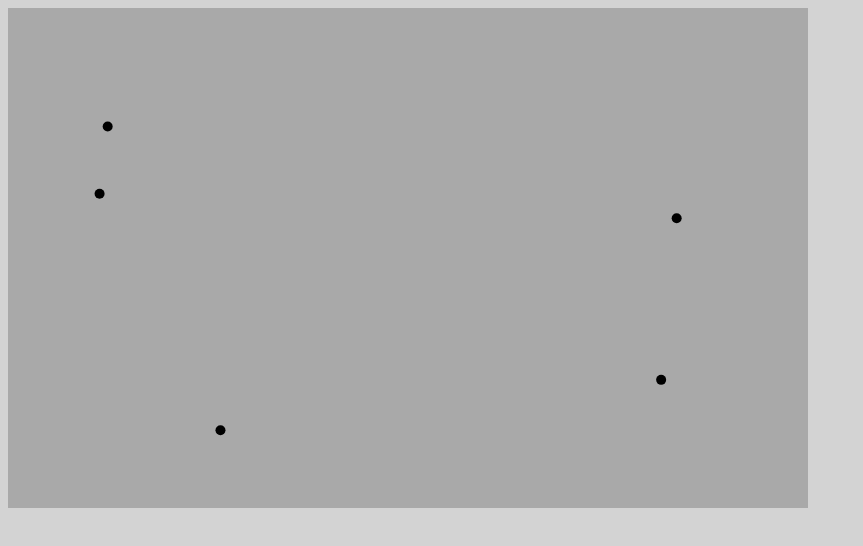
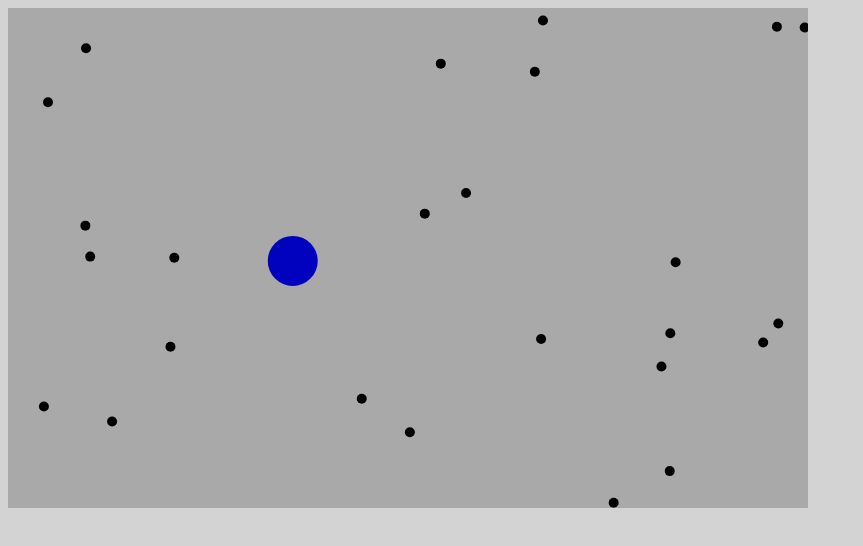
Before and after one commit to griff4692/asteroids, a plain HTML site: page asteroids/index.html in a window 1280 px wide. Shown: the whole page, without its empty margins (0-863 px from the left). Drawn offline with Linux system fonts and the light colour scheme.

Commit message:
Add Ship object.

```diff
--- a/asteroids/index.html
+++ b/asteroids/index.html
@@ -18,6 +18,7 @@
     <script src="lib/util.js"></script>
     <script src="lib/movingObject.js"></script>
     <script src="lib/asteroid.js"></script>
+    <script src="lib/ship.js"></script>
     <script src="lib/game.js"></script>
     <script src="lib/gameView.js"></script>
     <script>
--- a/asteroids/lib/asteroid.js
+++ b/asteroids/lib/asteroid.js
@@ -8,7 +8,7 @@
       pos: posObj.pos,
       vel: Asteroids.Util.randomVec(5),
       radius: Asteroid.RADIUS,
-      color: "#000000"
+      color: Asteroid.COLOR
     });
   };
 
--- a/asteroids/lib/game.js
+++ b/asteroids/lib/game.js
@@ -5,18 +5,23 @@
 
   var Game = Asteroids.Game = function () {
     this.asteroids = [];
+    this.ship = new Asteroids.Ship();
 
     for (var i = 0; i < Game.NUM_ASTEROIDS; i += 1) {
       this.addAsteroid();
     }
   };
 
-  Game.NUM_ASTEROIDS = 5;
+  Game.NUM_ASTEROIDS = 25;
   Game.DIM_X = 800;
   Game.DIM_Y = 500;
 
   Game.prototype.addAsteroid = function () {
     this.asteroids.push( new Asteroids.Asteroid({ pos: Game.randomPos() }));
+  }
+
+  Game.prototype.allObjects = function () {
+    return this.asteroids.concat(this.ship);
   }
 
   Game.randomPos = function () {
@@ -26,22 +31,22 @@
   };
 
   Game.prototype.step = function (ctx) {
+    this.draw(ctx);
     this.checkCollisions();
-    this.draw(ctx);
     this.moveObjects();
   };
 
   Game.prototype.draw = function (ctx) {
     ctx.clearRect(0, 0, Game.DIM_X, Game.DIM_Y);
 
-    this.asteroids.forEach( function (asteroid) {
-      asteroid.draw(ctx);
+    this.allObjects().forEach( function (obj) {
+      obj.draw(ctx);
     });
   };
 
   Game.prototype.moveObjects = function () {
-    this.asteroids.forEach( function (asteroid) {
-      asteroid.move();
+    this.allObjects().forEach( function (obj) {
+      obj.move();
     });
   };
 
@@ -53,13 +58,23 @@
   };
 
   Game.prototype.checkCollisions = function () {
-    for (var i = 0; i < this.asteroids.length - 1; i += 1) {
-      for (var j = i + 1; j < this.asteroids.length; j += 1) {
-        if (this.asteroids[i].isCollidedWith(this.asteroids[j])) {
-          alert("Collision!");
+    for (var i = 0; i < this.allObjects().length - 1; i += 1) {
+      var objOne = this.allObjects()[i];
+
+      for (var j = i + 1; j < this.allObjects().length; j += 1) {
+        var objTwo = this.allObjects()[j];
+
+        if (objOne.isCollidedWith(objTwo)) {
+          if (objTwo instanceof Asteroids.Ship) {
+            objTwo.relocate();
+          }
         }
       }
     }
   };
 
+  Game.prototype.removeAsteroid = function (asteroid) {
+    this.asteroids.splice(this.asteroids.indexOf(asteroid), 1);
+  }
+
 })();
--- a/asteroids/lib/gameView.js
+++ b/asteroids/lib/gameView.js
@@ -11,6 +11,6 @@
   GameView.prototype.start = function () {
     setInterval(function () {
       this.game.step(this.ctx);
-    }.bind(this), 1000 / 60);
+    }.bind(this), 1000 / 30);
   };
 })();
--- /dev/null
+++ b/asteroids/lib/ship.js
@@ -0,0 +1,26 @@
+(function () {
+  if (typeof window.Asteroids === "undefined") {
+    window.Asteroids = {};
+  }
+
+  var Ship = Asteroids.Ship = function () {
+    Asteroids.movingObject.call(this, {
+      pos: Asteroids.Game.randomPos(),
+      vel: [0, 0],
+      radius: Ship.RADIUS,
+      color: Ship.COLOR
+    });
+  };
+  Asteroids.Util.inherits(Asteroids.movingObject, Ship);
+
+  Ship.RADIUS = 25;
+  Ship.COLOR = "#0002BE";
+
+  Ship.prototype.relocate = function () {
+    var coords = Asteroids.Game.randomPos();
+    this.x = coords[0];
+    this.y = coords[1];
+    this.vX = 0;
+    this.vY = 0;
+  };
+})();
```
